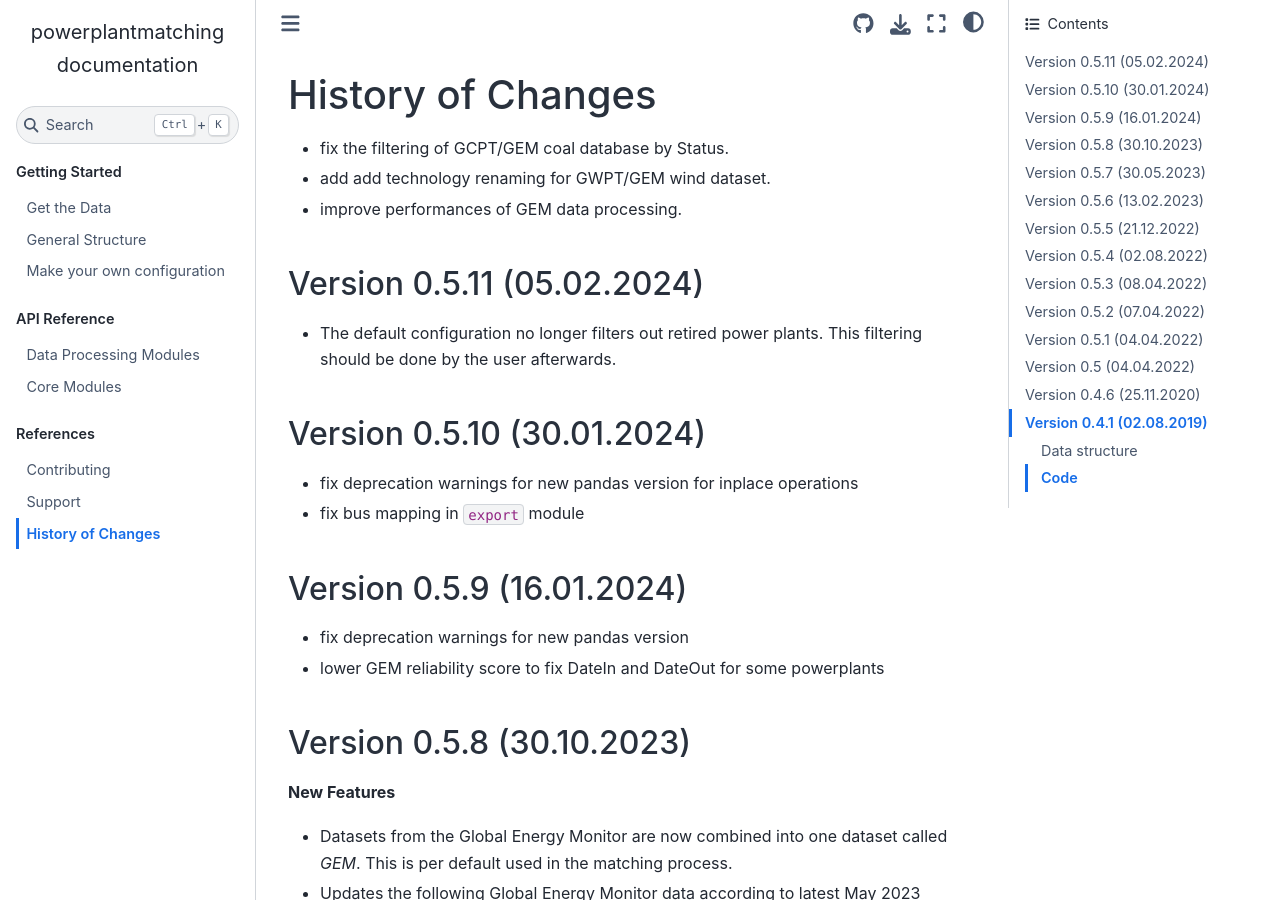
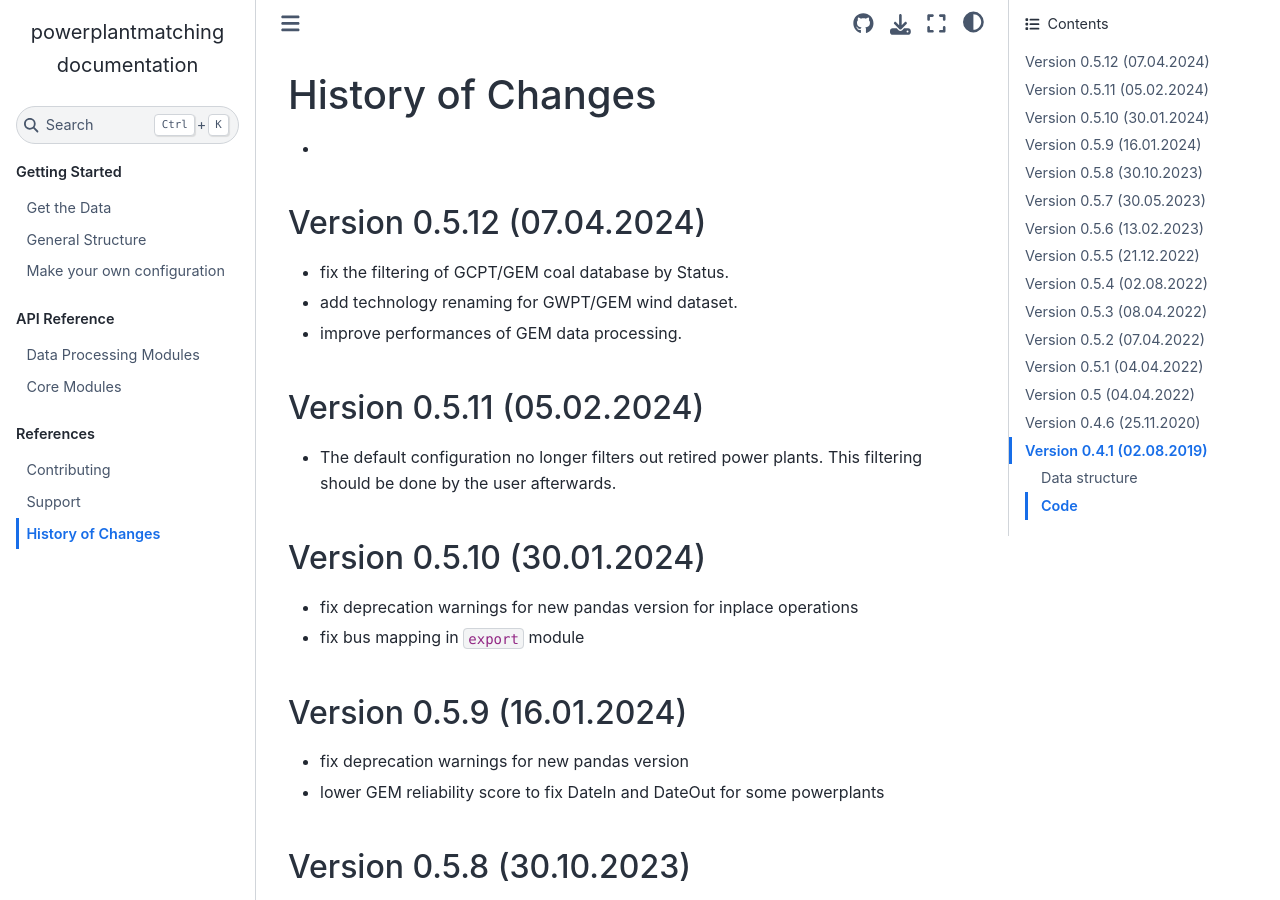
Before and after one commit to PyPSA/powerplantmatching, a Sphinx documentation site: the page built from doc/release-notes.rst, in a window 1280 px wide and 900 px high. Built offline with Sphinx 7.4.7 and the Sphinx Book theme 1.1.4, drawn with Linux system fonts in a browser that asks for light colours; pages that are not in the unit, such as notebooks, are missing from menus.

Commit message:
prepare release v0.5.12

```diff
--- a/doc/release-notes.rst
+++ b/doc/release-notes.rst
@@ -5,8 +5,13 @@ History of Changes
 .. Upcoming Version
 .. ----------------
 
+*
+
+Version 0.5.12 (07.04.2024)
+---------------------------
+
 * fix the filtering of GCPT/GEM coal database by Status.
-* add add technology renaming for GWPT/GEM wind dataset.
+* add technology renaming for GWPT/GEM wind dataset.
 * improve performances of GEM data processing.
 
 Version 0.5.11 (05.02.2024)
--- a/powerplantmatching/__init__.py
+++ b/powerplantmatching/__init__.py
@@ -24,7 +24,7 @@ power plant databases.
 
 from __future__ import absolute_import
 
-__version__ = "0.5.11"
+__version__ = "0.5.12"
 __author__ = "Fabian Hofmann"
 __copyright__ = "Copyright 2017-2022 Technical University of Berlin"
 # The rough hierarchy of this package is
--- a/setup.py
+++ b/setup.py
@@ -9,7 +9,7 @@ with open("README.md", encoding="utf-8") as f:
 
 setup(
     name="powerplantmatching",
-    version="0.5.11",
+    version="0.5.12",
     author="Fabian Hofmann (FIAS), Jonas Hoersch (KIT), Fabian Gotzens (FZ Jülich)",
     author_email="hofmann@fias.uni-frankfurt.de",
     description="Toolset for generating and managing Power Plant Data",
```
